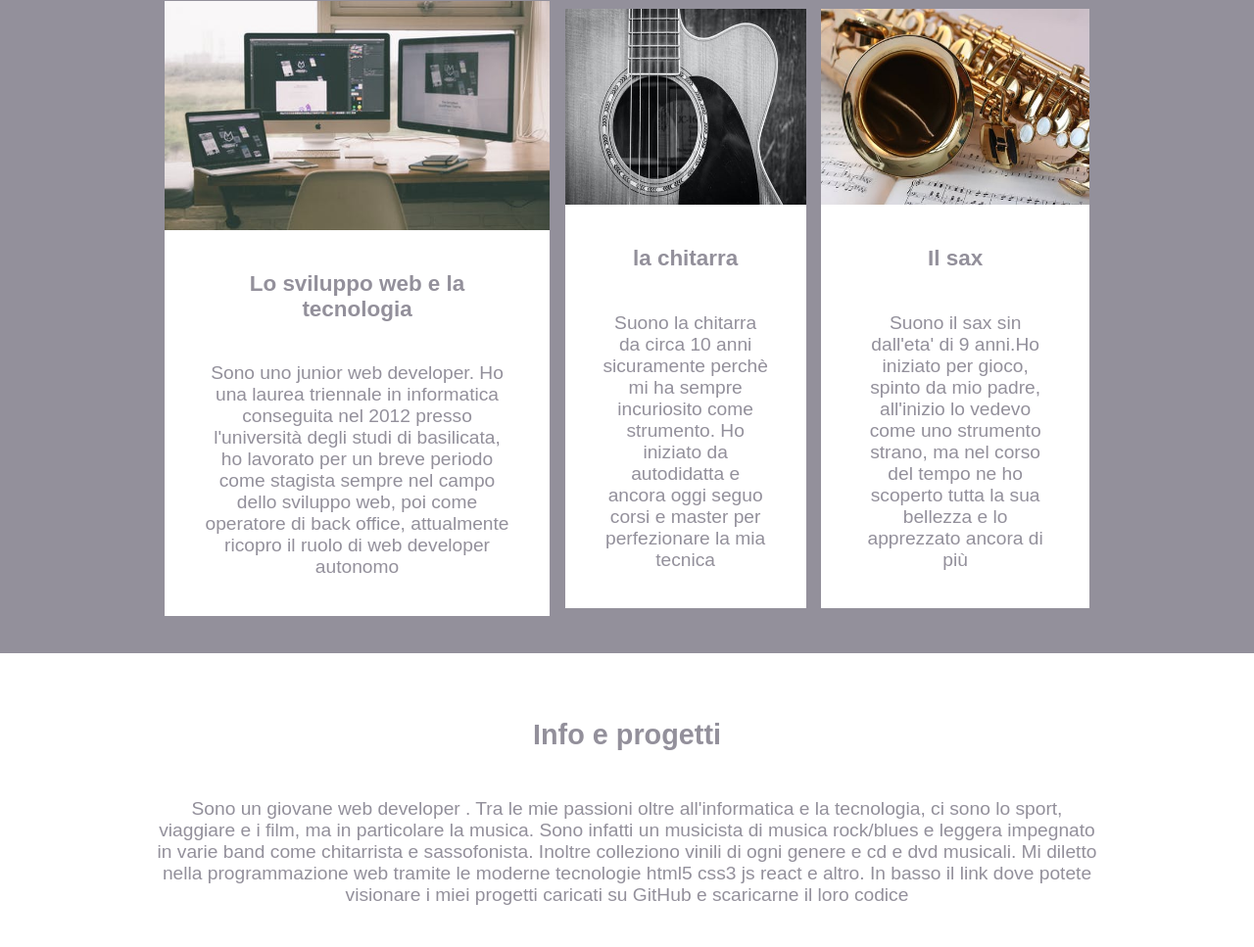
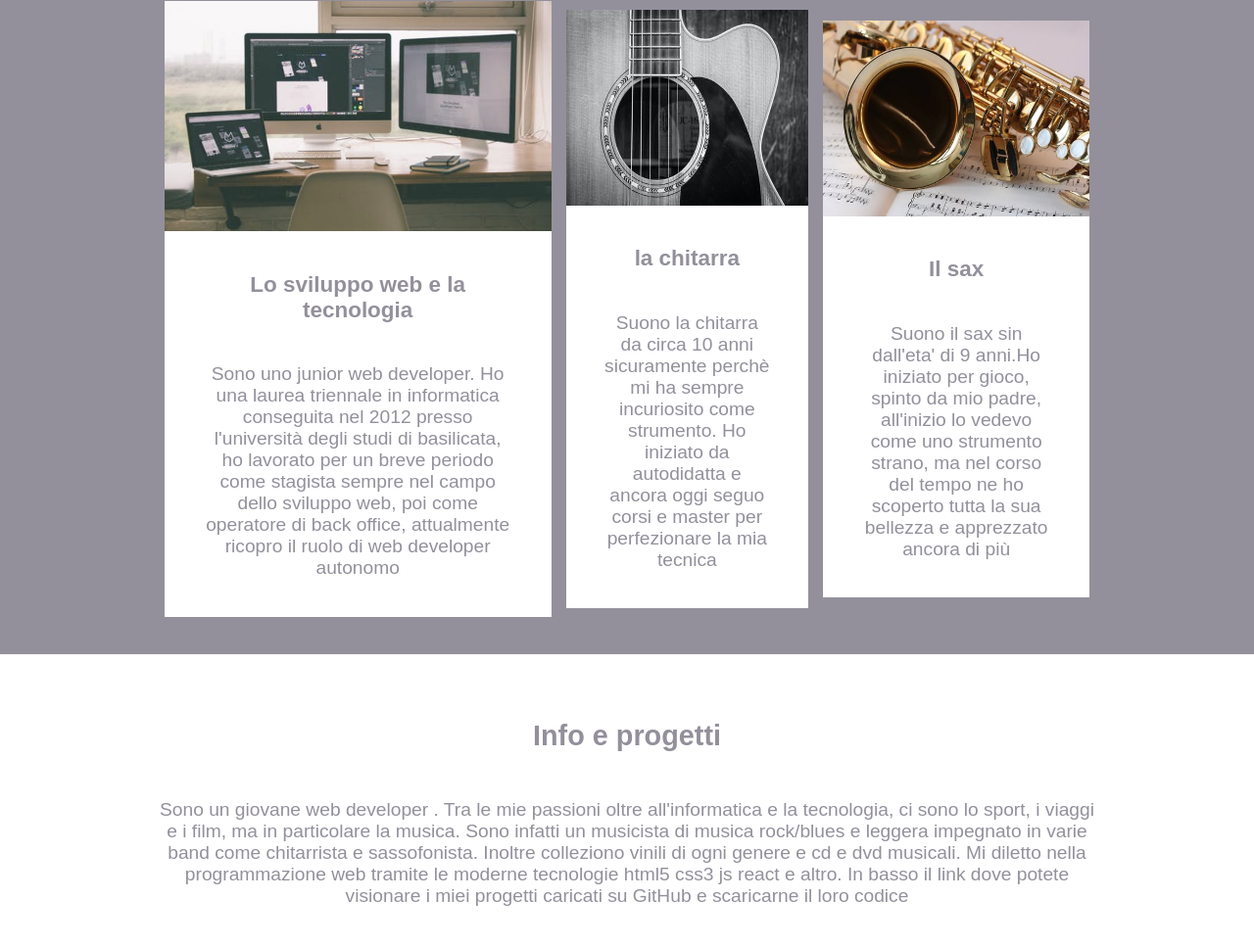
Before and after one commit to massimo-russo/mio-sito, a plain HTML site: page index.html in a window 1280 px wide. Shown: the part 3113-4080 px from the top of the page at 98% size. Drawn offline with Linux system fonts and the light colour scheme.

Commit message:
Update index.html

```diff
--- a/index.html
+++ b/index.html
@@ -73,7 +73,7 @@
                     <h3>Il sax</h3>
                     <p>Suono il sax sin dall'eta' di 9 anni.Ho iniziato per gioco, spinto da mio padre,
                        all'inizio lo vedevo come uno strumento strano, ma nel corso del tempo ne ho scoperto
-                       tutta la sua bellezza e lo apprezzato ancora di pi&ugrave</p>
+                       tutta la sua bellezza e apprezzato ancora di pi&ugrave</p>
                 </div>
               </div>
           </li>
@@ -85,7 +85,7 @@
       <div class="wrapper">
           <h2>Info e progetti</h2>
           <p>Sono un giovane web developer . Tra le mie passioni oltre all'informatica e la tecnologia,
-            ci sono lo sport, viaggiare e i film, ma in particolare la musica. Sono infatti un musicista
+            ci sono lo sport, i viaggi e i film, ma in particolare la musica. Sono infatti un musicista
             di musica rock/blues e leggera impegnato in  varie band come chitarrista e sassofonista.
             Inoltre colleziono vinili di ogni genere e cd e dvd musicali.
             Mi diletto nella programmazione web tramite le moderne tecnologie html5 css3 js react e altro.
```
